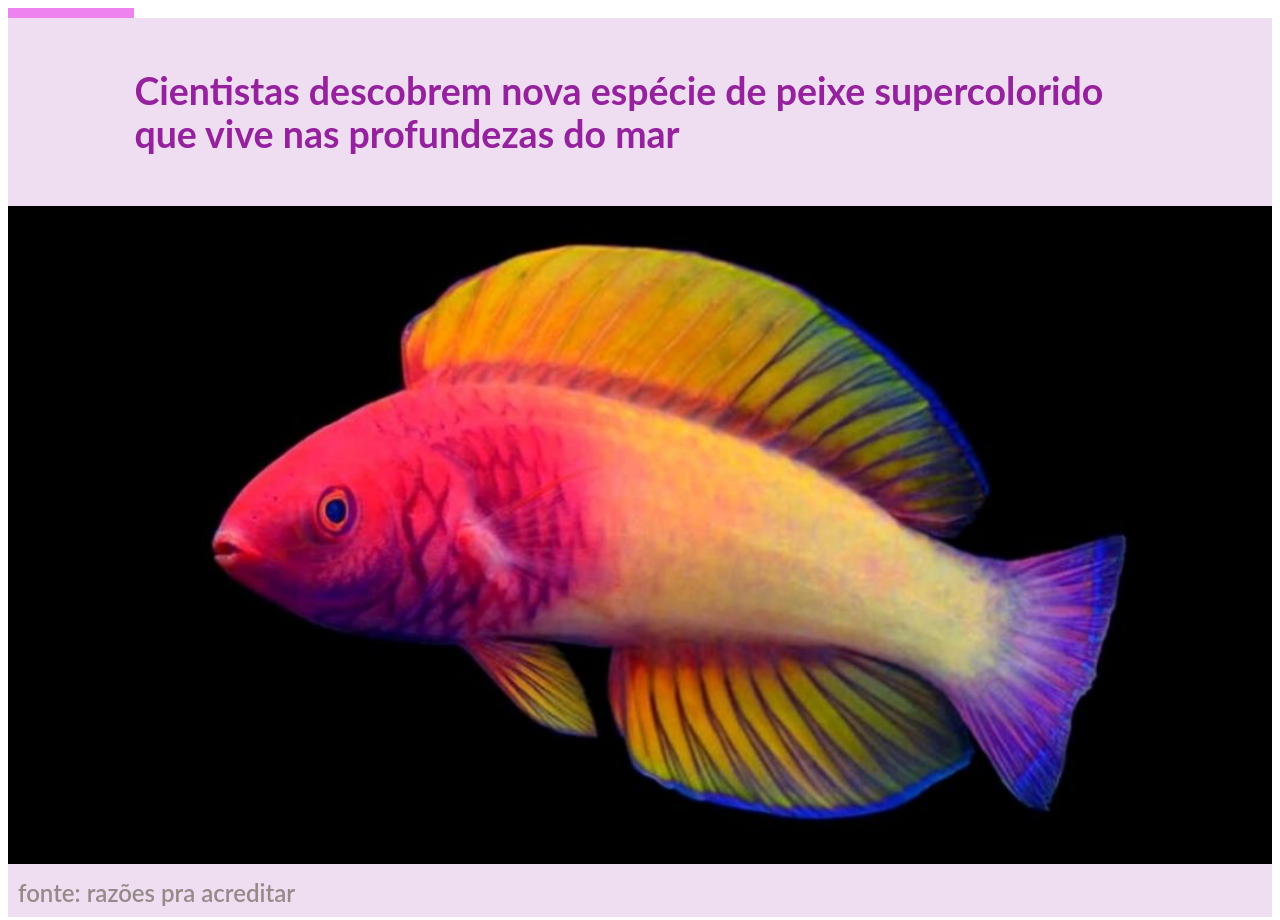
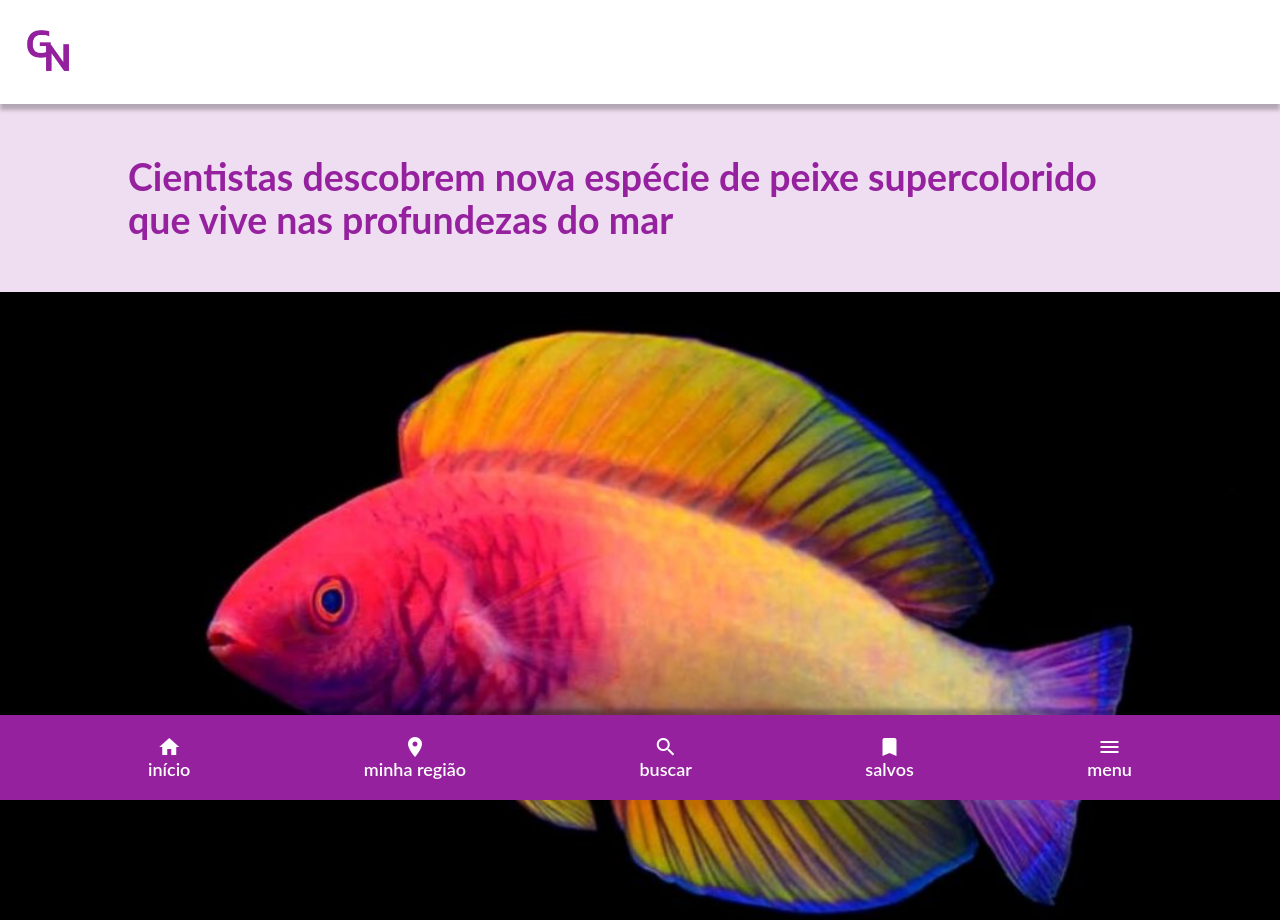
Before and after one commit to MillenaCruz/GreatNews, a plain HTML site: page index.html in a window 1280 px wide. Shown: the top 920 px of the page. Drawn offline with Linux system fonts and the light colour scheme.

Commit message:
finalização de home
Inserção da logo, inserção de sombras no rodapé e header. Botões de menu com alteração de cor quando clicados. Fixação de footer e header quando main é rolada.

```diff
--- a/index.css
+++ b/index.css
@@ -1,17 +1,31 @@
 @charset "UTF-8";
+
+body{
+    margin:0px;
+}
 
 .barra{
     width: 100%;
+    position: -webkit-sticky;
+    position: sticky;
+    top: 0;
+    background-color: #FFFFFF;
 }
 
 .barrasuperior{
     width: 100%;
+    /*filter: drop-shadow(0px 6px 4px rgba(0, 0, 0, 0.25));*/
+    box-shadow: 0px 6px 4px rgba(0, 0, 0, 0.25);
 }
 
+
 .logo{
-    width:10%;
-    height: 10px;
-    background-color: violet;
+   border-radius: 50%;
+}
+
+.logo>img{
+    width: 100px;
+    height: 100px;
 }
 
 .recheio{
@@ -34,8 +48,6 @@
     margin: auto;
     padding-top:20px;
     padding-bottom: 20px;
-
-
 }
 
 .imagemdacaixa{
@@ -55,7 +67,6 @@
     line-height: 29px;
 
     color: #958A8A;
-
 }
 
 p{
@@ -67,19 +78,29 @@ p{
 }
 .rodape{
     width: 100%;
+    /*height: 15%;*/
     background-color: #95219F;
+    box-shadow:  0px -6px 4px rgba(0, 0, 0, 0.25);
+    position: -webkit-sticky;
+    position: sticky;
+    bottom: 0;
+
 }
 
 .barramenu{
     width: 80%;
+    height: 100%;
     display: flex;
-    margin: auto;
+    margin-left: auto;
+    margin-right: auto;
     justify-content: space-between;
-    padding-top: 20px;
-    padding-bottom: 20px;
-
+    /*padding-top: 20px;
+    padding-bottom: 20px;*/
 }
 
+.menu{
+    padding: 20px;
+}
 .menu>a{
     text-decoration:none;
     color: #FFFFFF;
@@ -89,6 +110,8 @@ p{
     font-size: 18px;
     line-height: 20px;
     text-align: center;
+    width: 100%;
+    height: 100%;
 }
 
 .menu>i{
@@ -96,3 +119,14 @@ p{
     display: block;
     text-align: center;
 }
+
+.menu:active{
+    background-color: #ba29c7cc;
+}
+
+.menu:active>i{
+    color: #bdbdbd;
+}
+.menu:active>a{
+    color: #bdbdbd;
+}
--- a/index.html
+++ b/index.html
@@ -14,7 +14,7 @@
     <header class="barra">
         <div class="barrasuperior">
             <div class="logo">
-
+                <img src="imagens/logoprojeto3oficial.jpg" alt="logoprojeto3oficial">
             </div>
         </div>
     </header>
@@ -74,7 +74,7 @@
     <footer class="rodape">
         <div class="barramenu">
             <div class="menu">
-                <i class="material-icons">home</i>
+                <i class="material-icons clicado">home</i>
                 <a href="">início</a>
             </div>
             <div class="menu">
```
Also changed, not shown: imagens/logoprojeto3oficial.jpg (added).
